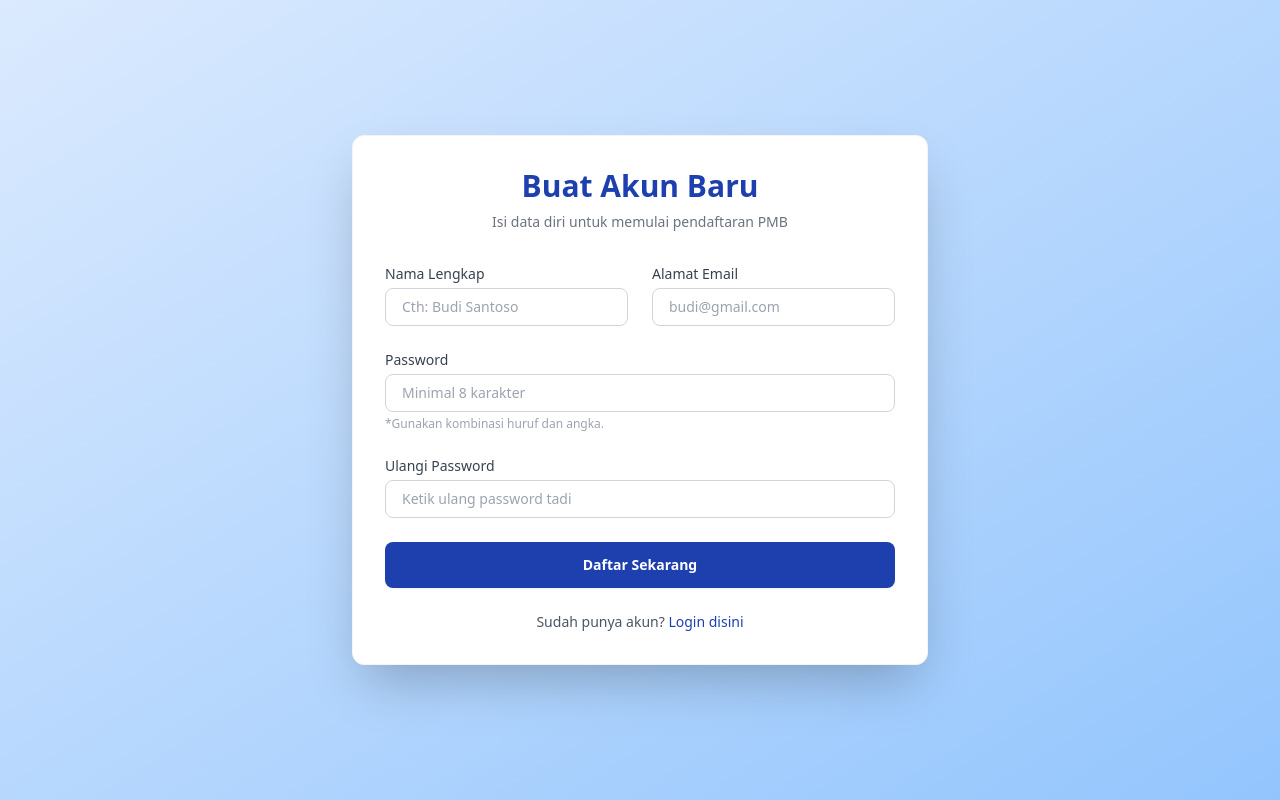
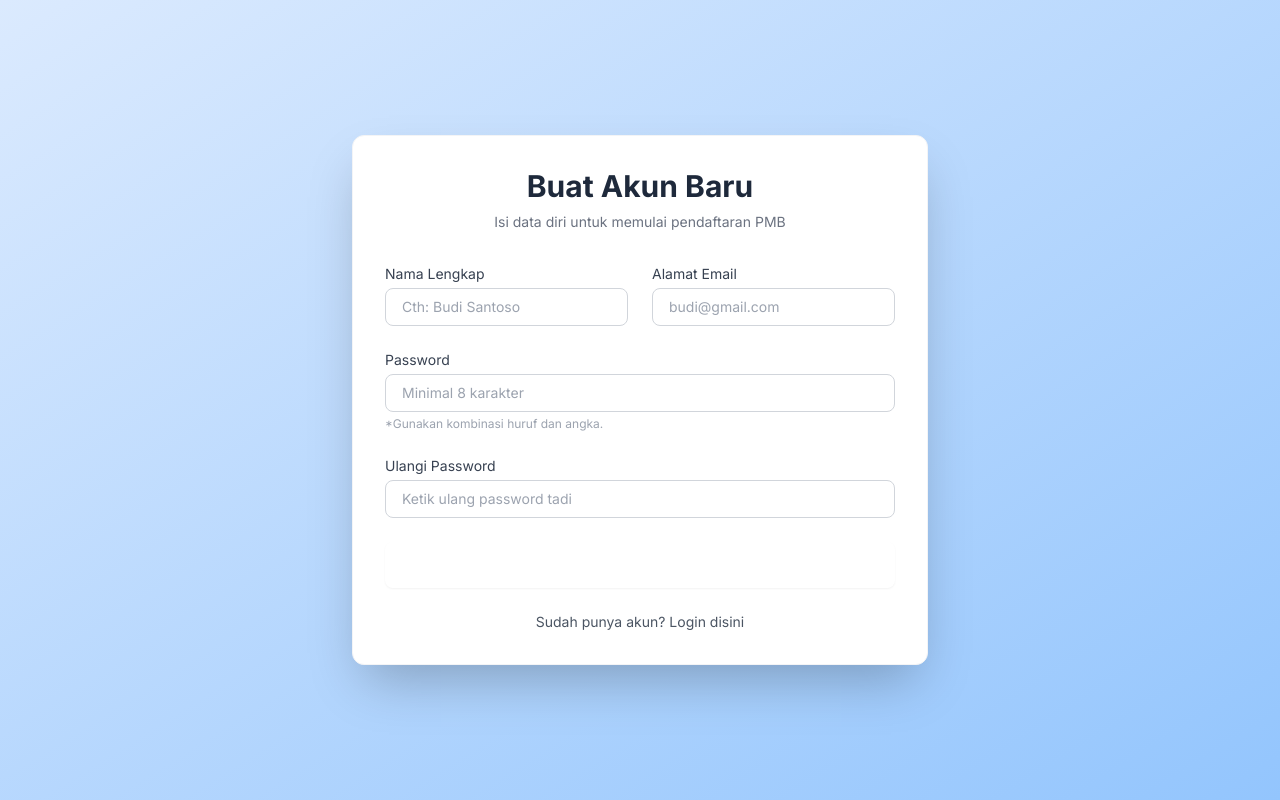
Before and after one commit to AriHyuk/pmb-portal-system, a PHP site: page /register.php in a window 1280 px wide. Run offline with PHP 8.4, Linux system fonts and the light colour scheme; some libraries are stand-ins or nearby versions.

Commit message:
style : change main theme in header.php

```diff
--- a/layouts/header.php
+++ b/layouts/header.php
@@ -3,20 +3,23 @@
 <head>
     <meta charset="UTF-8">
     <meta name="viewport" content="width=device-width, initial-scale=1.0">
-    <title>SPMB Kampus Keren</title>
-
+    <title>SPMB Kampus - AdmitFlow</title>
     <script src="https://cdn.tailwindcss.com"></script>
-
     <script>
         tailwind.config = {
             theme: {
                 extend: {
                     colors: {
-                        kampus: '#1e40af', // Warna biru khas kampus (bisa diganti)
+                        'jatim-blue': '#0f172a', // Slate-900 (Warna navbar SPMB Jatim)
+                        'jatim-gold': '#facc15', // Kuning emas untuk aksen
+                    },
+                    fontFamily: {
+                        sans: ['Inter', 'sans-serif'], // Font yang bersih
                     }
                 }
             }
         }
     </script>
+    <link href="https://fonts.googleapis.com/css2?family=Inter:wght@300;400;600;700&display=swap" rel="stylesheet">
 </head>
-<body class="bg-gray-50 font-sans leading-normal tracking-normal">
+<body class="bg-gray-50 font-sans text-slate-800 antialiased selection:bg-jatim-gold selection:text-jatim-blue">
```
